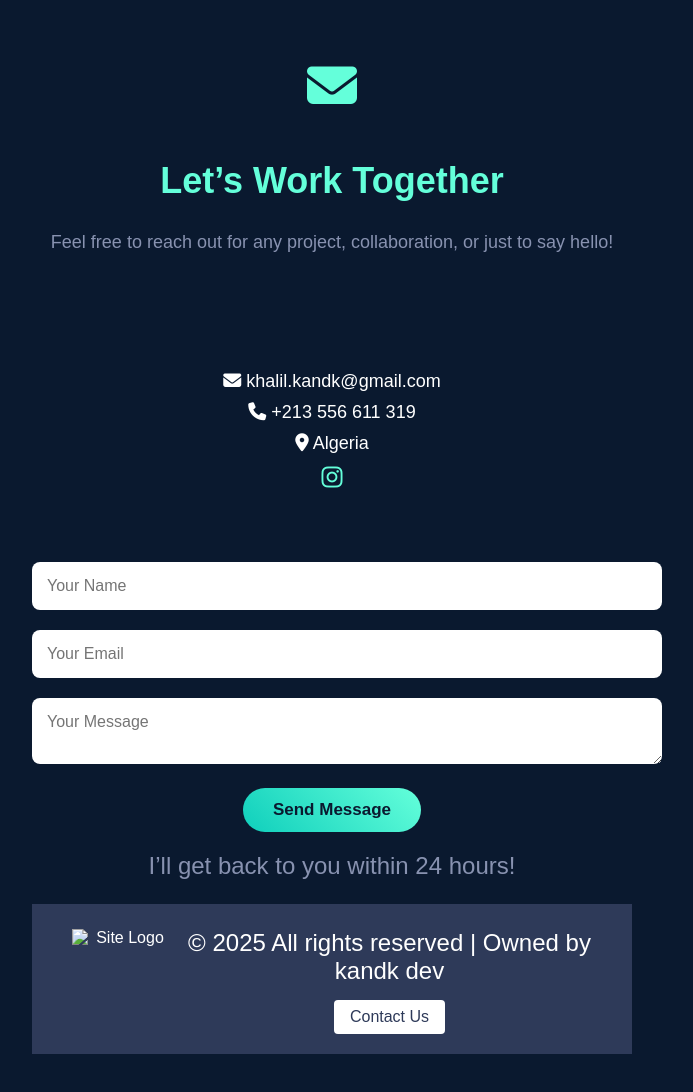
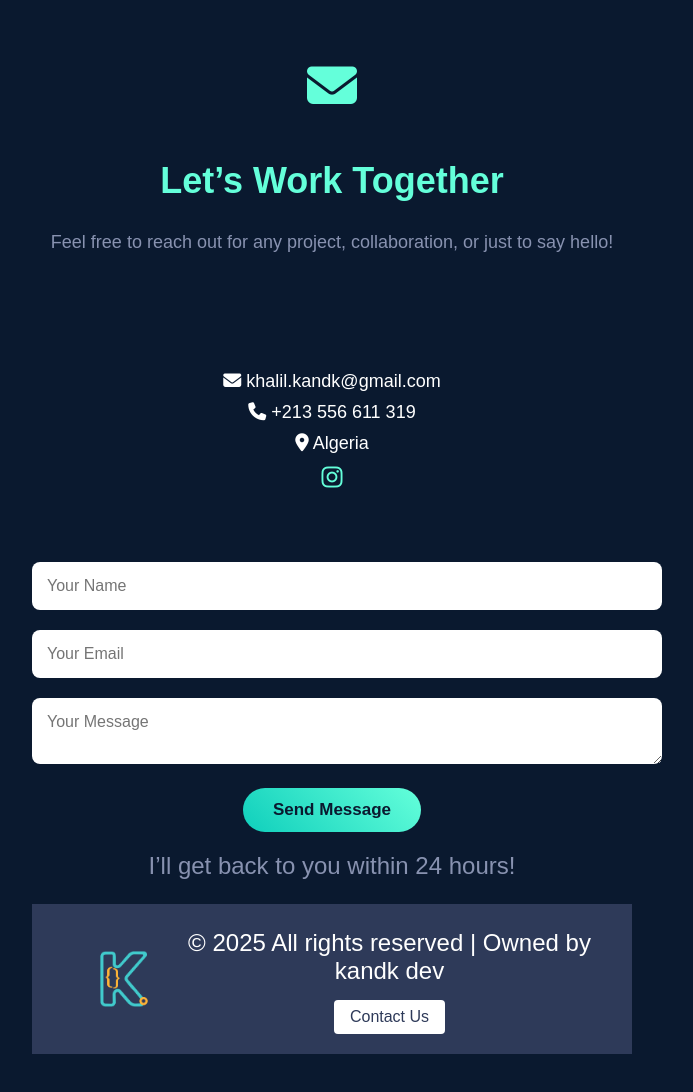
Before and after one commit to kandk0516/kandk.me, a plain HTML site: page contact.html in a window 1280 px wide. Shown: the whole page, without its empty margins (308-1001 px from the left). Drawn offline with Linux system fonts and the light colour scheme; a web font is replaced by a local one.

Commit message:
Update contact.html

```diff
--- a/contact.html
+++ b/contact.html
@@ -37,7 +37,7 @@
     <p class="note">I’ll get back to you within 24 hours!</p>
   <footer>
     <div class="footer-content">
-      <img src="assits/logo_NoBG.png" alt="Site Logo" class="footer-logo">
+      <img src="logo_NoBG.png" alt="Site Logo" class="footer-logo">
       <div class="footer-text">
         <p>© 2025 All rights reserved | Owned by kandk dev</p>
         <a href="contact.html" class="contact-button">Contact Us</a>
```
